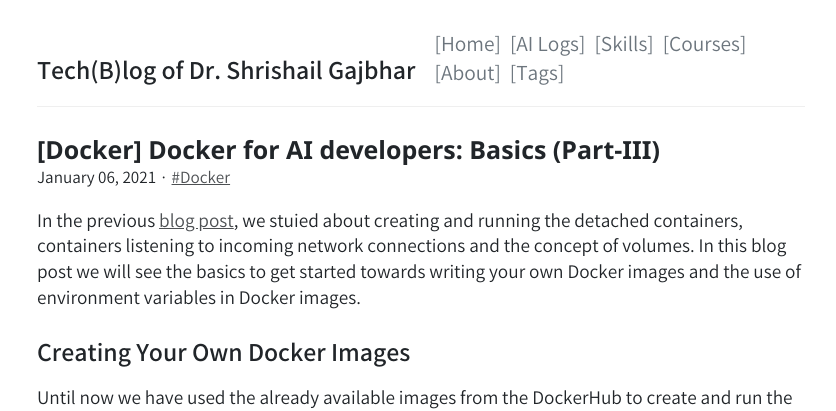
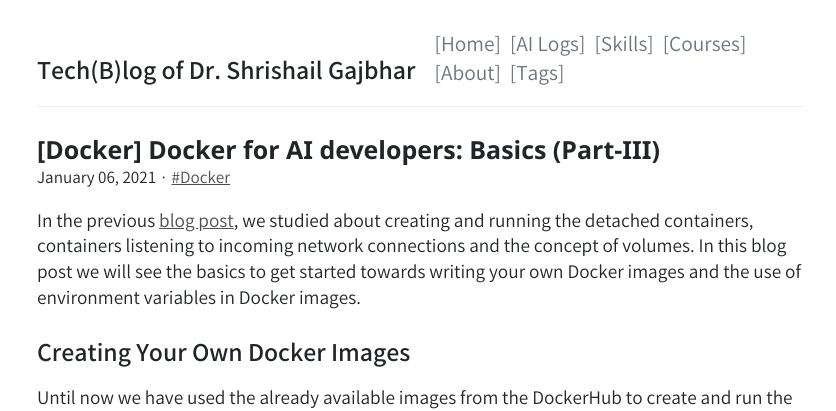
Before and after one commit to ShrishailSGajbhar/shrishailsgajbhar.github.io, a Jekyll site: the page built from _posts/2021-01-06-[Docker]-Docker-For-AI-Developers-Part-3.md, in a window 1280 px wide and 900 px high. Shown: the top 411 px of the window, without its empty margins (219-1055 px from the left). Built offline with Jekyll 4.4.1, drawn with Linux system fonts in a browser that asks for light colours; comment, search, counter and statistics services are not loaded; some of the changed text lies outside the part shown.

Commit message:
Modify Docker series part-3

```diff
--- a/_posts/2021-01-06-[Docker]-Docker-For-AI-Developers-Part-3.md
+++ b/_posts/2021-01-06-[Docker]-Docker-For-AI-Developers-Part-3.md
@@ -5,7 +5,7 @@ tags: ["Docker"]
 comments: true
 ---
 
-In the previous [blog post](https://shrishailsgajbhar.github.io/post/Docker-Docker-For-AI-Developers-Part-2), we stuied about creating and running the detached containers, containers listening to incoming network connections and the concept of volumes. In this blog post we will see the basics to get started towards writing your own Docker images and the use of environment variables in Docker images.
+In the previous [blog post](https://shrishailsgajbhar.github.io/post/Docker-Docker-For-AI-Developers-Part-2), we studied about creating and running the detached containers, containers listening to incoming network connections and the concept of volumes. In this blog post we will see the basics to get started towards writing your own Docker images and the use of environment variables in Docker images.
 
 ## Creating Your Own Docker Images
 
```
Also changed, not shown: other parts of _posts/2021-01-06-[Docker]-Docker-For-AI-Developers-Part-3.md (+2 -2 lines).
